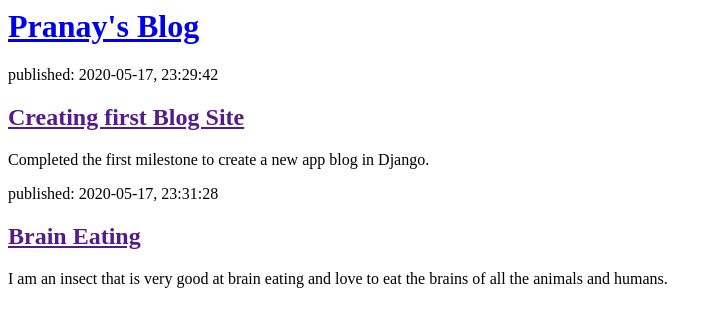
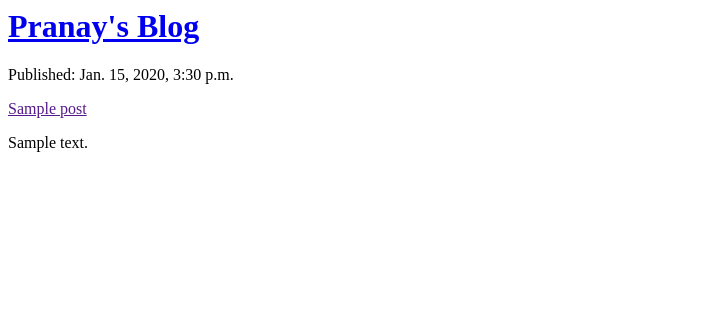
Before and after one commit to pranayknight/my-first-blog, a Django app: page / in a window 1280 px wide. Shown: the top 327 px of the page, without its empty margins (0-722 px from the left). Run offline with Django 3.2, Linux system fonts and the light colour scheme; tables that the repository leaves empty hold one stand-in row (values such as "Sample post").

Commit message:
Modified Templates to display posts from database

```diff
--- a/blog/templates/blog/post_list.html
+++ b/blog/templates/blog/post_list.html
@@ -6,17 +6,12 @@
         <div>
             <h1><a href="/">Pranay's Blog</a></h1>
         </div>
-
+        {% for post in posts %}
         <div>
-            <p>published: 2020-05-17, 23:29:42</p>
-            <h2><a href="">Creating first Blog Site</a></h2>
-            <p>Completed the first milestone to create a new app blog in Django.</p>
+            <p>Published: {{ post.published_date }}</p>
+            <p><a href="">{{ post.title }}</a></p>
+            <p>{{ post.text|linebreaksbr }}</p>
         </div>
-
-        <div>
-            <p>published: 2020-05-17, 23:31:28</p>
-            <h2><a href="">Brain Eating</a></h2>
-            <p>I am an insect that is very good at brain eating and love to eat the brains of all the animals and humans.</p>
-        </div>
+        {% endfor %}
     </body>
 </html>
--- a/blog/views.py
+++ b/blog/views.py
@@ -1,6 +1,9 @@
 from django.shortcuts import render
+from django.utils import timezone
+from .models import Post
 
 # Create your views here.
 
 def post_list(request):
-    return render(request, 'blog/post_list.html', {})
+    posts = Post.objects.filter(published_date__lte=timezone.now()).order_by('published_date')
+    return render(request, 'blog/post_list.html', {'posts':posts})
```
